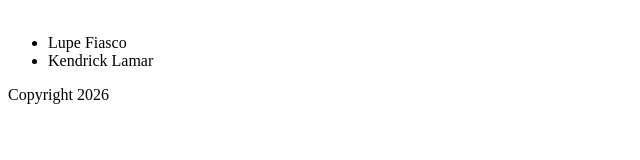
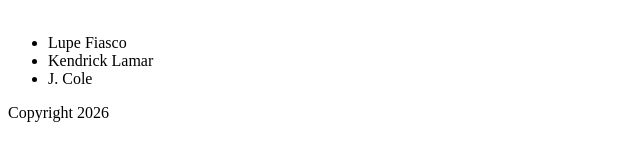
Before and after one commit to SMcGregor199/arapblog, a React (Vite) app: page / in a window 1280 px wide. Shown: the part 585-745 px from the top of the page, without its empty margins (0-640 px from the left). Built offline with nearby package versions, Linux system fonts and the light colour scheme.

Commit message:
added j cole to list

```diff
--- a/src/App.jsx
+++ b/src/App.jsx
@@ -28,6 +28,7 @@
       <ul>
         <li>Lupe Fiasco</li>
         <li>Kendrick Lamar</li>
+        <li>J. Cole</li>
       </ul>
     </main>
   )
```
